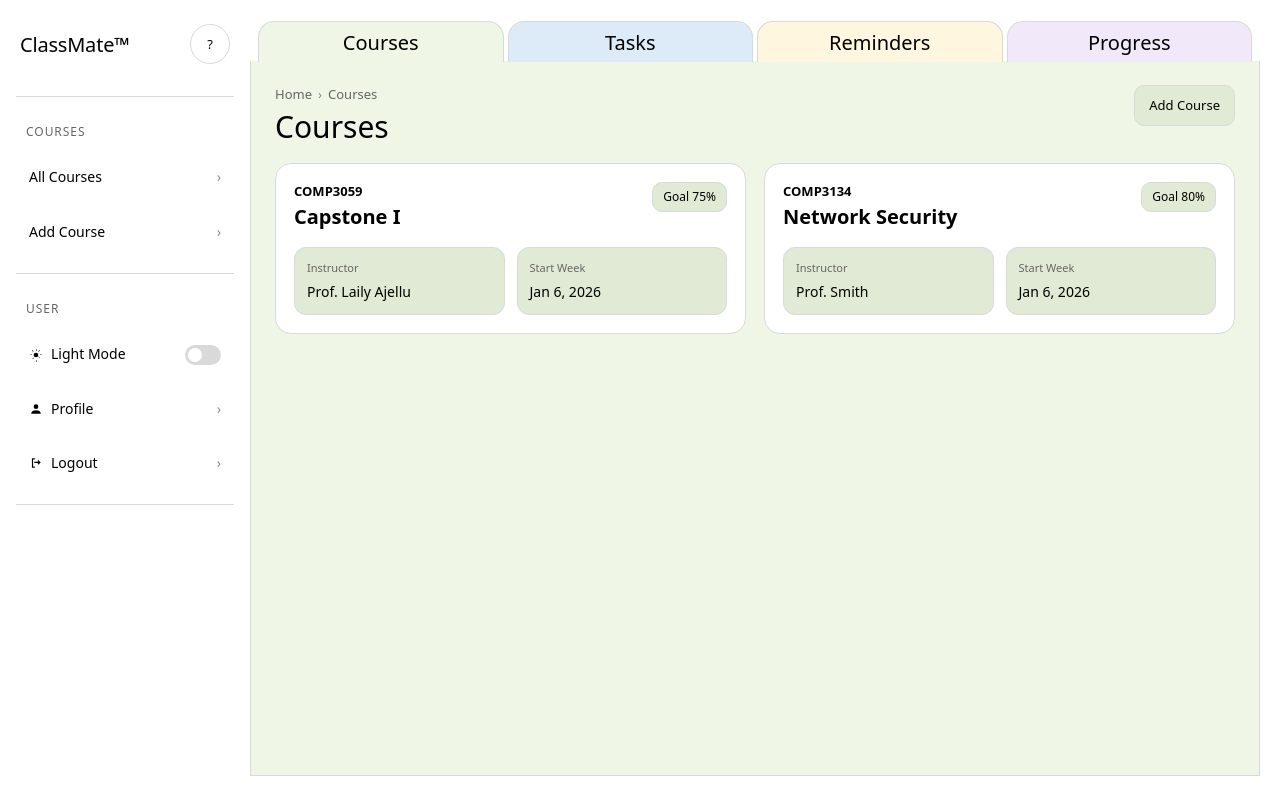
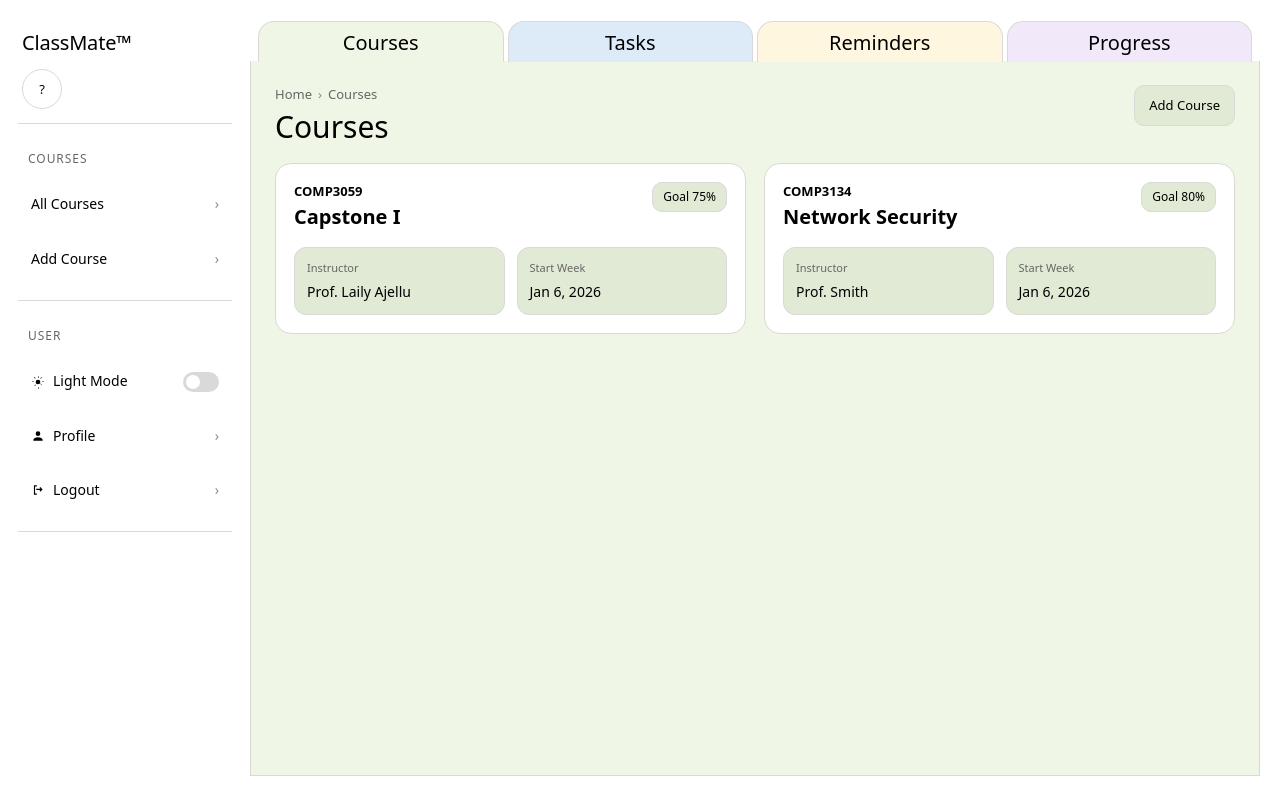
Before and after one commit to JamesJones-compsci/classmate3000-frontend_v3-deployment, a React (Vite) app: page /dashboard/courses in a window 1280 px wide. Built offline with nearby package versions, Linux system fonts and the light colour scheme; no server answers.

Commit message:
Refactor sidebar to show initials badge under classmate logo and add navigation to profile page from initials badge

```diff
--- a/src/components/Sidebar.jsx
+++ b/src/components/Sidebar.jsx
@@ -1,13 +1,24 @@
 import LeftPanel from "./LeftPanel";
 import styles from "./Sidebar.module.css";
 
-function getInitials(firstName = "", lastName = "") {
-  const f = firstName.trim().charAt(0).toUpperCase();
-  const l = lastName.trim().charAt(0).toUpperCase();
+function getInitials(user) {
+  const first = user?.firstName?.trim() || "";
+  const last = user?.lastName?.trim() || "";
 
-  if (f && l) return `${f}${l}`;
-  if (f) return f;
+  if (first && last) {
+    return `${first[0]}${last[0]}`.toUpperCase();
+  }
+
   return "?";
+}
+
+function getProfileTitle(user) {
+  const firstName = user?.firstName ?? sessionStorage.getItem("firstName") ?? "";
+  const lastName = user?.lastName ?? sessionStorage.getItem("lastName") ?? "";
+  const email = user?.email ?? sessionStorage.getItem("email") ?? "";
+
+  const fullName = `${firstName} ${lastName}`.trim();
+  return fullName || email || "Profile";
 }
 
 export default function Sidebar({
@@ -21,14 +32,22 @@ export default function Sidebar({
   onToggleDarkMode,
   onLogout,
 }) {
-  const initials = getInitials(user?.firstName, user?.lastName);
+  const initials = getInitials(user);
 
   return (
     <aside className={styles.sidebar}>
       <div className={styles.topbar}>
-        <div className={styles.brand}>ClassMate™</div>
-        <div className={styles.userBadge} title={`${user?.firstName ?? ""} ${user?.lastName ?? ""}`.trim()}>
-          {initials}
+        <div className={styles.brandBlock}>
+          <div className={styles.brand}>ClassMate™</div>
+
+          <button
+            type="button"
+            className={styles.userBadge}
+            onClick={onOpenProfile}
+            title={getProfileTitle(user)}
+          >
+            {initials}
+          </button>
         </div>
       </div>
 
--- a/src/components/Sidebar.module.css
+++ b/src/components/Sidebar.module.css
@@ -1,18 +1,24 @@
 .sidebar {
   background: var(--color-site-bg);
-  padding: var(--space-8) var(--space-6);
+  padding: var(--space-9) var(--space-7);
   display: flex;
   flex-direction: column;
-  gap: var(--space-8);
+  gap: var(--gap-4xl);
   min-height: 100vh;
 }
 
 .topbar {
   display: flex;
-  align-items: center;
-  justify-content: space-between;
+  align-items: flex-start;
+  justify-content: flex-start;
+  padding: var(--space-1) var(--space-1) var(--space-3);
+}
+
+.brandBlock {
+  display: flex;
+  flex-direction: column;
+  align-items: flex-start;
   gap: var(--space-4);
-  padding: var(--space-1) var(--space-1) var(--space-2);
 }
 
 .brand {
@@ -34,6 +40,11 @@
   display: grid;
   place-items: center;
   flex-shrink: 0;
+  cursor: pointer;
+}
+
+.userBadge:hover {
+  background: var(--section-surface);
 }
 
 .leftpanelSlot {
```
